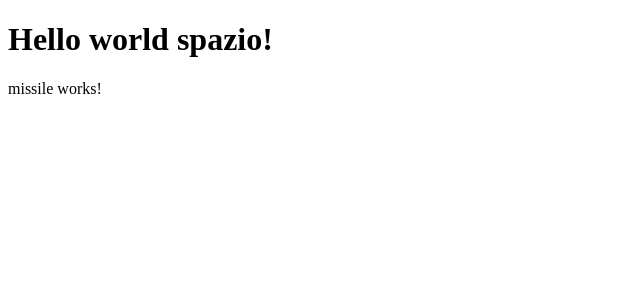
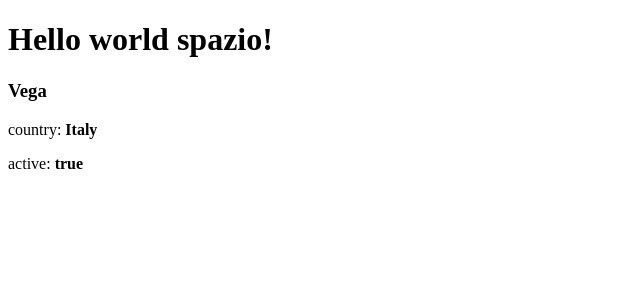
Before and after one commit to lucatardi/spazio, an Angular app: page / in a window 1280 px wide. Shown: the top 300 px of the page, without its empty margins (0-640 px from the left). Built offline with nearby package versions, Linux system fonts and the light colour scheme.

Commit message:
type rocket

```diff
--- a/src/app/missile/missile.component.html
+++ b/src/app/missile/missile.component.html
@@ -1 +1,5 @@
-<p>missile works!</p>
+<div>
+  <h3>{{missile.name}}</h3>
+  <p>country: <b>{{missile.country}}</b></p>
+  <p>active: <b>{{missile.active}}</b></p>
+</div>
--- a/src/app/missile/missile.component.ts
+++ b/src/app/missile/missile.component.ts
@@ -1,4 +1,5 @@
 import { Component } from '@angular/core';
+import { Missile } from './missile';
 
 @Component({
   selector: 'missile',
@@ -6,5 +7,9 @@ import { Component } from '@angular/core';
   styleUrls: ['./missile.component.css']
 })
 export class MissileComponent {
-
+  missile: Missile = {
+    name: 'Vega',
+    country: 'Italy',
+    active: true
+  };
 }
--- /dev/null
+++ b/src/app/missile/missile.ts
@@ -0,0 +1,5 @@
+export type Missile = {
+  name: string;
+  country: string;
+  active: boolean;
+}
```
